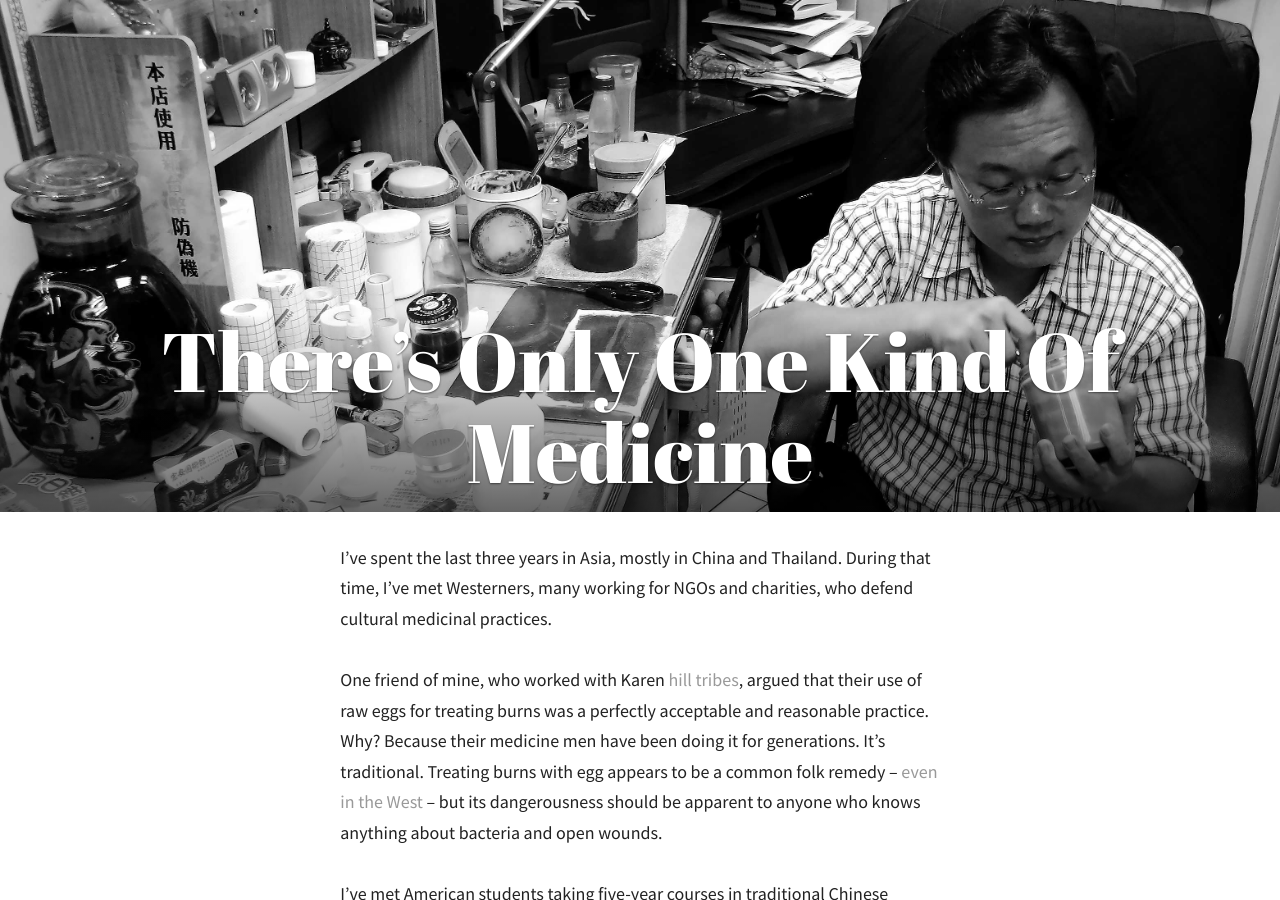
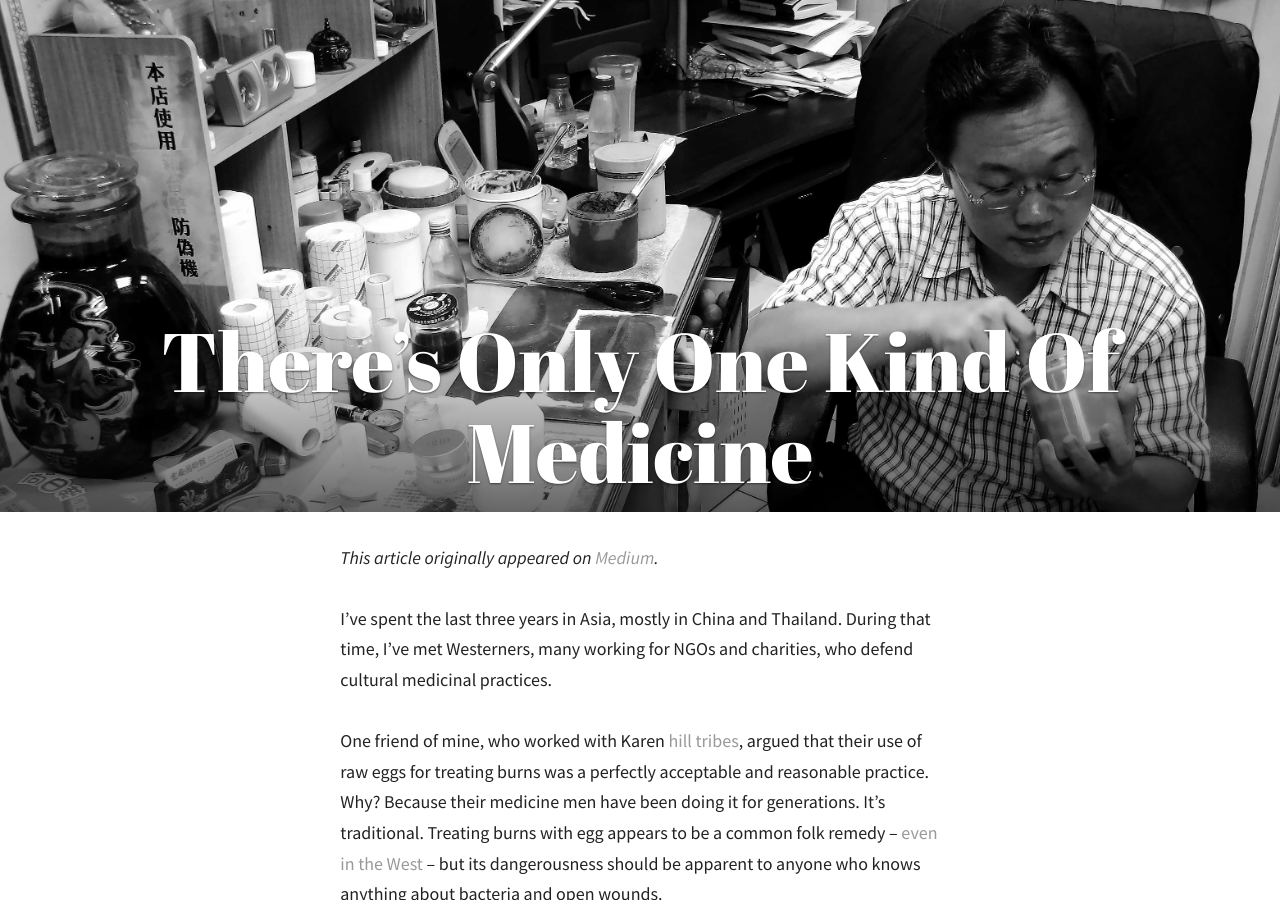
Before and after one commit to moyer/moyer.github.com, a Jekyll site: the page built from _posts/2013-08-13-theres-only-one-kind-of-medicine.md, in a window 1280 px wide and 900 px high. Built offline with Jekyll 4.4.1, drawn with Linux system fonts in a browser that asks for light colours; Markdown is read by kramdown in place of the engine named in the settings.

Commit message:
renames There's Only One Kind Of Medicine post

```diff
--- a/_posts/2013-08-13-theres-only-one-kind-of-medicine-link.md
+++ b/_posts/2013-08-13-theres-only-one-kind-of-medicine.md
@@ -4,6 +4,8 @@ title: There’s Only One Kind Of Medicine
 date: 2013-08-13
 image: 2013-08-13-theres-only-one-kind-of-medicine-cover.jpg
 ---
+
+*This article originally appeared on [Medium](https://medium.com/editors-picks/64a37ea9d0ee).*
 
 I’ve spent the last three years in Asia, mostly in China and Thailand. During
 that time, I’ve met Westerners, many working for NGOs and charities, who
```
